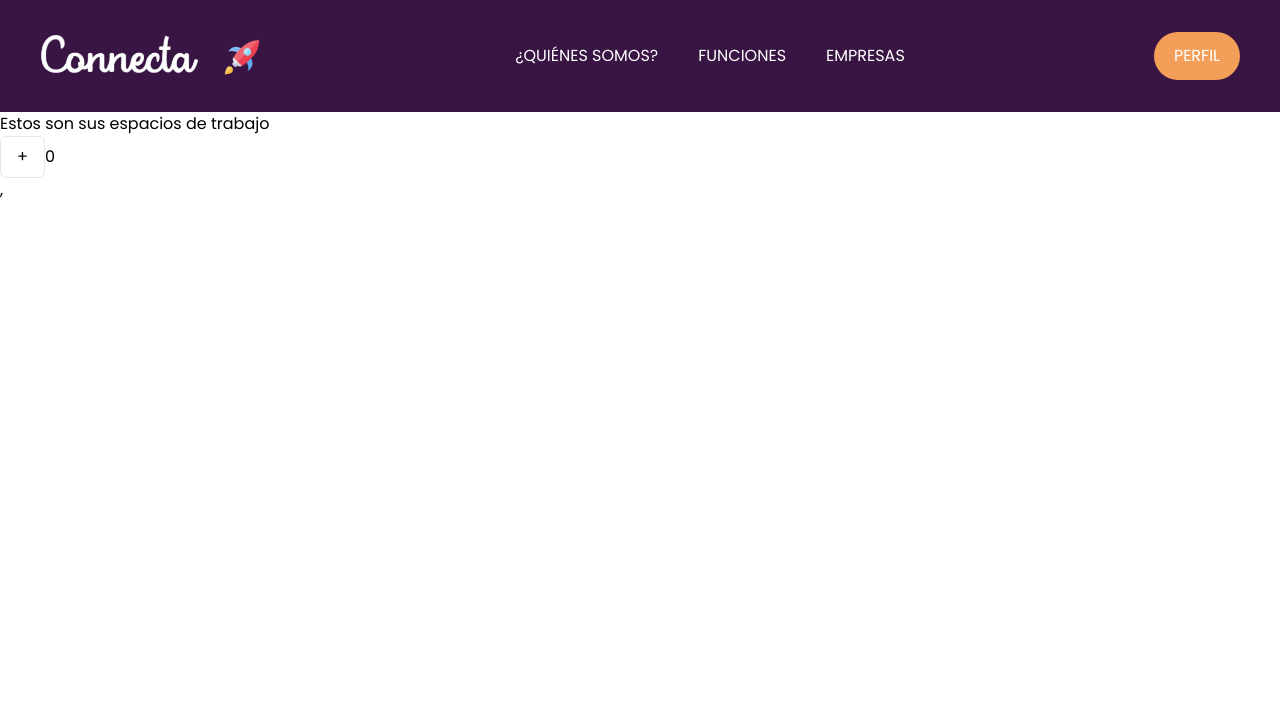
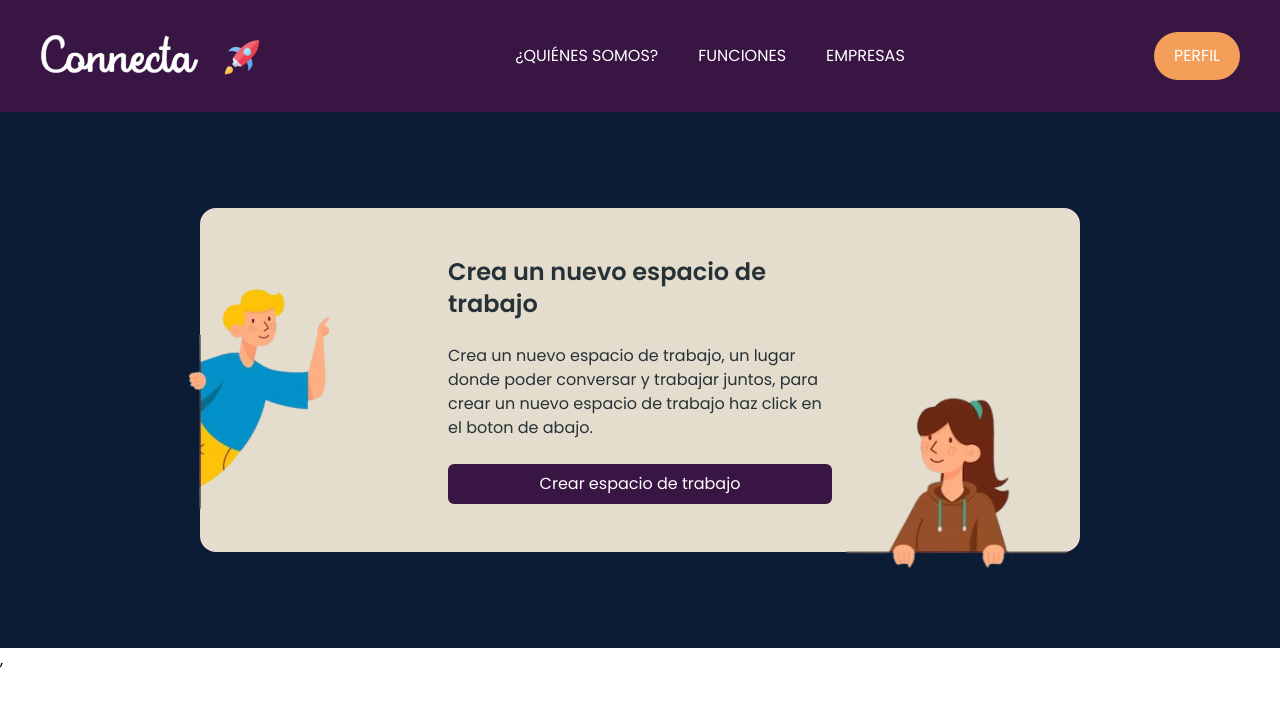
Before and after one commit to No-Country/s10-07-t-express-react-slack, a React (Vite) app in the folder frontend/: page /workspaces in a window 1280 px wide. Shown: the top 706 px of the page. Built offline with nearby package versions, Linux system fonts and the light colour scheme.

Commit message:
view button at create workspace

```diff
--- a/frontend/src/components/workflows/InitialPage.tsx
+++ b/frontend/src/components/workflows/InitialPage.tsx
@@ -1,16 +1,19 @@
 // import axios from "axios";
 import { useEffect } from "react";
-import { useAppDispatch, useAppSelector } from "../../redux/hooks";
-import { increment } from "../../redux/slices/user.slice";
+// import { useAppDispatch, useAppSelector } from "../../redux/hooks";
+// import { increment } from "../../redux/slices/user.slice";
 // import { ResponseAxios } from "../auth/interfaces";
+import chicoWorkspace from "../../assets/chico-workspace.png"
+import chicaWorkspace from "../../assets/chica-workspace.png"
+import { Link } from "react-router-dom";
 
 const InitialPage = () => {
 
-  const dispatch = useAppDispatch()
-  const count = useAppSelector((state) => state.user.value)
-  const handle = () => {
-    dispatch(increment())
-  }
+  // const dispatch = useAppDispatch()
+  // const count = useAppSelector((state) => state.user.value)
+  // const handle = () => {
+  //   dispatch(increment())
+  // }
 
   useEffect(() => {
     const token = localStorage.getItem("userToken") as string;
@@ -23,10 +26,20 @@ const InitialPage = () => {
   }, [])
 
   return (
-    <section>
-      <h2 className=""> Estos son sus espacios de trabajo</h2>
-      <button className="border px-4 py-2 rounded-md" onClick={handle}>+</button>
-      <span>{count}</span>
+    <section className="w-full py-24 flex items-center justify-center bg-background">
+      <div className="relative w-[55em] flex items-center justify-center px-20 py-12 bg-background-container-workspace text-text-workspace rounded-2xl">
+        <div className="flex flex-col gap-y-6 w-96">
+          <h3 className="text-2xl font-semibold">Crea un nuevo espacio de trabajo</h3>
+          <p>
+            Crea un nuevo espacio de trabajo, un lugar donde poder conversar
+            y trabajar juntos, para crear un nuevo espacio de trabajo haz click
+            en el boton de abajo.
+          </p>
+          <Link to={"./firststep"} className="text-center px-4 py-2 bg-bg-navbar text-white rounded-md">Crear espacio de trabajo</Link>
+        </div>
+        <img src={chicoWorkspace} className="absolute -left-7 bottom-8"/>
+        <img src={chicaWorkspace} className="absolute -bottom-[4.3rem] -right-10"/>
+      </div>
     </section>
   )
 }
```
